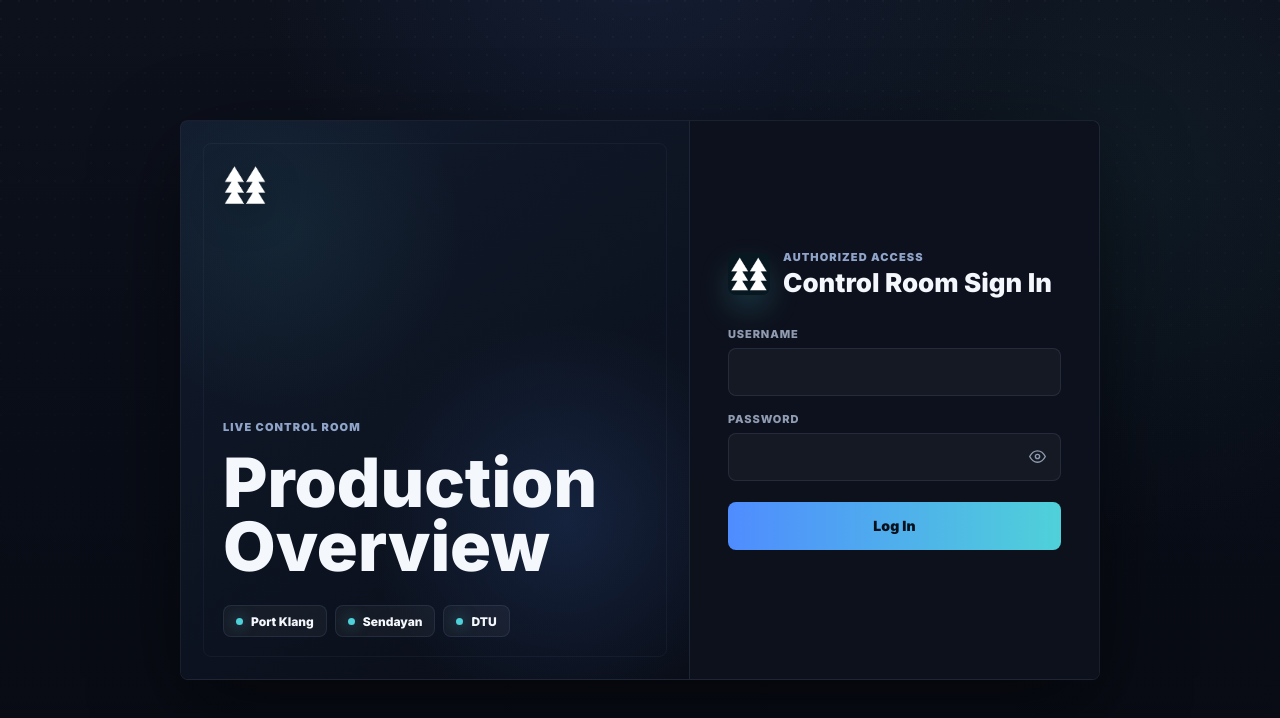
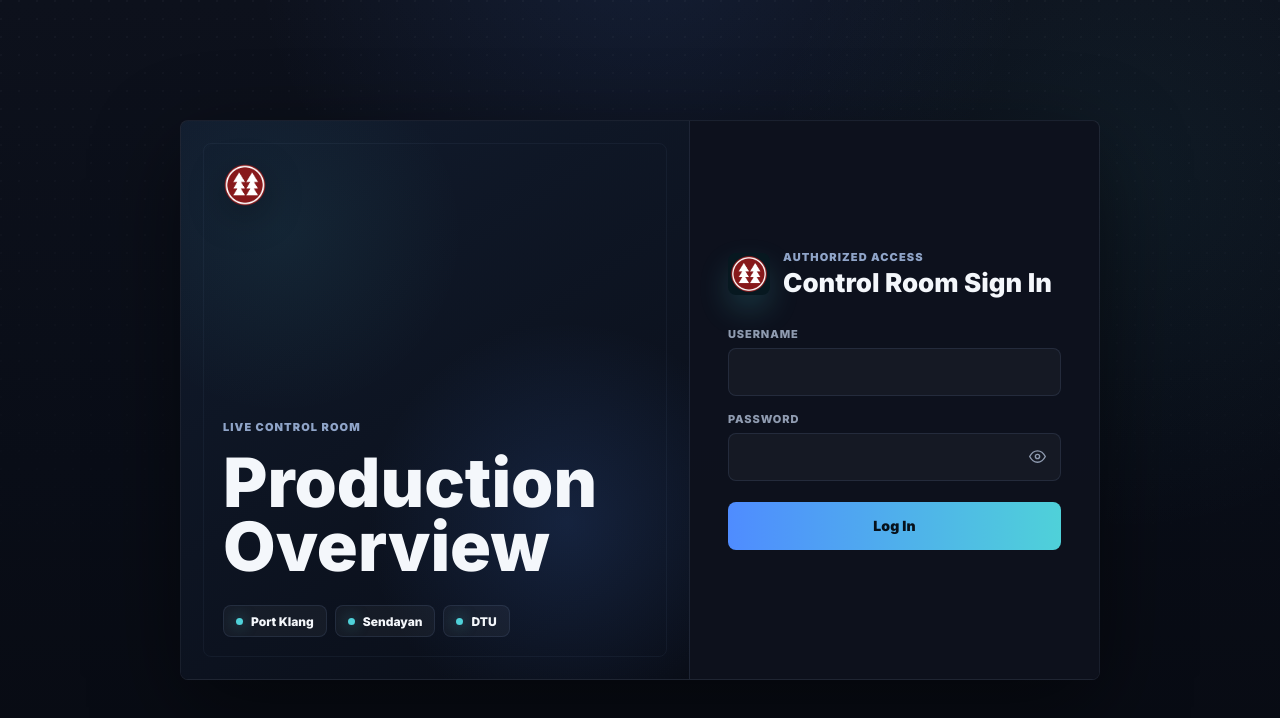
Before and after one commit to digitalsgisb/production-overview, a React (Vite) app in the folder main/depan/: page / in a window 1280 px wide. Shown: the top 718 px of the page. Built offline with nearby package versions, Linux system fonts and the light colour scheme; no server answers.

Commit message:
header sticky

```diff
--- a/main/depan/src/pages/dashboard.css
+++ b/main/depan/src/pages/dashboard.css
@@ -59,7 +59,7 @@ button {
 .app-shell {
   min-height: 100vh;
   display: flex;
-  overflow-x: hidden;
+  overflow-x: clip;
   background:
     radial-gradient(circle at 72% 18%, rgba(79, 140, 255, 0.08), transparent 26%),
     radial-gradient(circle at 50% 70%, rgba(79, 209, 217, 0.045), transparent 32%),
--- a/main/depan/src/pages/dashboard.jsx
+++ b/main/depan/src/pages/dashboard.jsx
@@ -93,7 +93,7 @@ function Sidebar({ activePage, adminOpen, isAdmin, isGuest, onSelectPage, onMana
     <aside className={`sidebar ${isMobileNavOpen ? "is-mobile-open" : ""}`} aria-label="Main navigation">
       <div className="sidebar__group sidebar__group--top">
         <div className="sidebar-brand">
-          <img src="/sugihara-mark-white.png" alt="Sugihara Grand Industries" />
+          <img src="/sugihara-circle-logo.png" alt="Sugihara Grand Industries" />
           <div>
             <strong>Production Overview</strong>
             <span>Live control room</span>
@@ -1370,7 +1370,7 @@ function PortfolioPanel({ sites, totalSummary }) {
   return (
     <aside className="portfolio-panel">
       <div className="portfolio-panel__brand">
-        <img src="/sugihara-mark-white.png" alt="" />
+        <img src="/sugihara-circle-logo.png" alt="" />
         <span>Live</span>
       </div>
       <h2>Production Portfolio</h2>
@@ -1465,7 +1465,7 @@ function MobileHeader({ activePage, adminOpen, displayName, isAdmin, isGuest, on
         onClick={onOpenProfile}
       >
         <span className="mobile-header__avatar">
-          <img src="/sugihara-mark-white.png" alt="" />
+          <img src="/sugihara-circle-logo.png" alt="" />
         </span>
         <span className="mobile-header__identity">
           <small>Sugihara</small>
--- a/main/depan/src/pages/login.jsx
+++ b/main/depan/src/pages/login.jsx
@@ -105,7 +105,7 @@ function Login({ onLoginSuccess }) {
     <main className="login-wrap">
       <section className="login-shell" aria-label="Production overview login">
         <div className="login-brand-panel">
-          <img className="brand-logo-login" src="/sugihara-mark-white.png" alt="Sugihara Grand Industries" />
+          <img className="brand-logo-login" src="/sugihara-circle-logo.png" alt="Sugihara Grand Industries" />
           <p className="login-eyebrow">Live control room</p>
           <h1>Production Overview</h1>
           <div className="login-site-list" aria-label="Monitored sites">
@@ -117,7 +117,7 @@ function Login({ onLoginSuccess }) {
 
         <section className="login-card" aria-label="Login">
           <div className="login-logo">
-            <span className="login-logo__mark"><img src="/sugihara-mark-white.png" alt="" /></span>
+            <span className="login-logo__mark"><img src="/sugihara-circle-logo.png" alt="" /></span>
             <div>
               <p className="login-logo__eyebrow">Authorized access</p>
               <div className="login-logo__text">Control Room Sign In</div>
--- a/main/depan/src/pages/wallboard.jsx
+++ b/main/depan/src/pages/wallboard.jsx
@@ -173,7 +173,7 @@ function Wallboard({ user, onLogout }) {
   return (
     <main className="wallboard">
       <header className="wallboard__header">
-        <div className="wallboard__brand"><img src="/sugihara-mark-white.png" alt="Sugihara Grand Industries" /><div><h1>Production Control Center</h1></div></div>
+        <div className="wallboard__brand"><img src="/sugihara-circle-logo.png" alt="Sugihara Grand Industries" /><div><h1>Production Control Center</h1></div></div>
         <div className="wallboard__header-right">
           {!connected && <div className="wallboard__connection"><span aria-hidden="true"></span>Data feed reconnecting</div>}
           {lineError && <div className="wallboard__connection" role="alert">{lineError}</div>}
```
Also changed, not shown: main/depan/public/sugihara-circle-logo.png (added).
